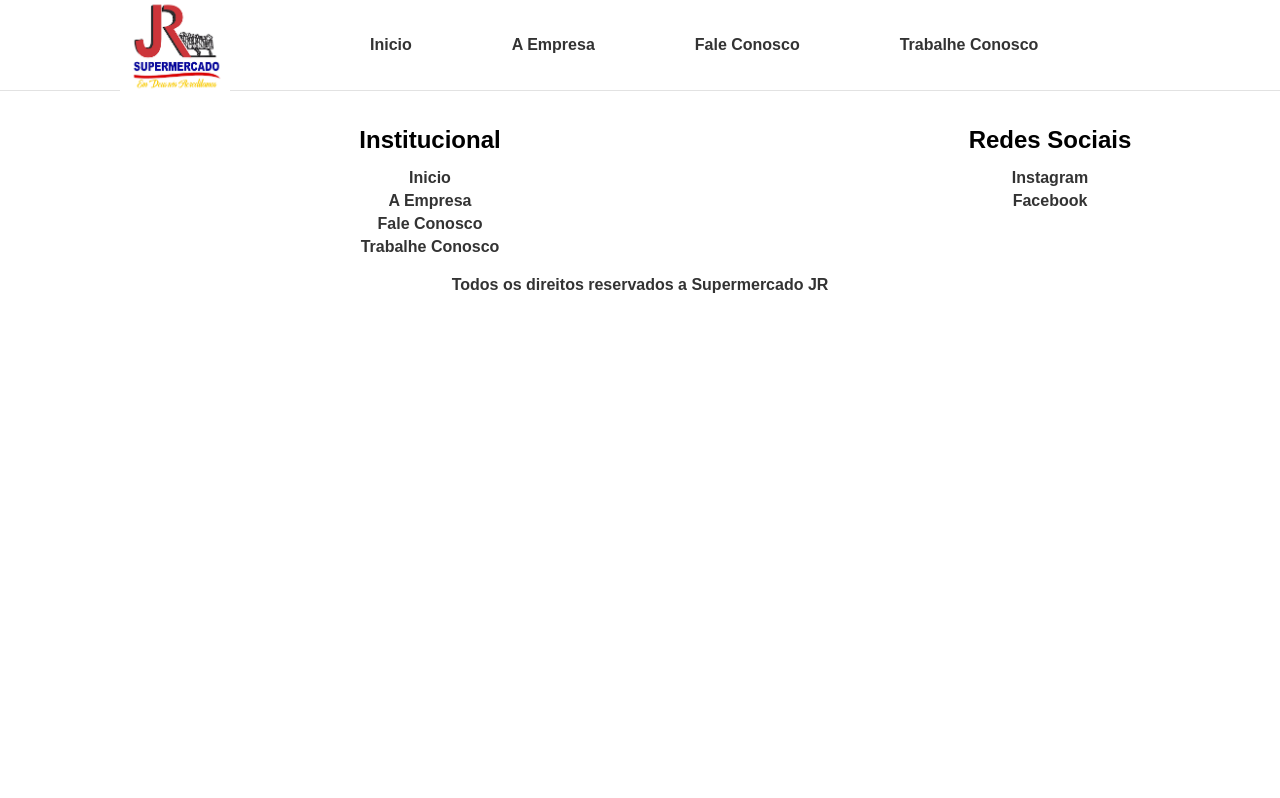
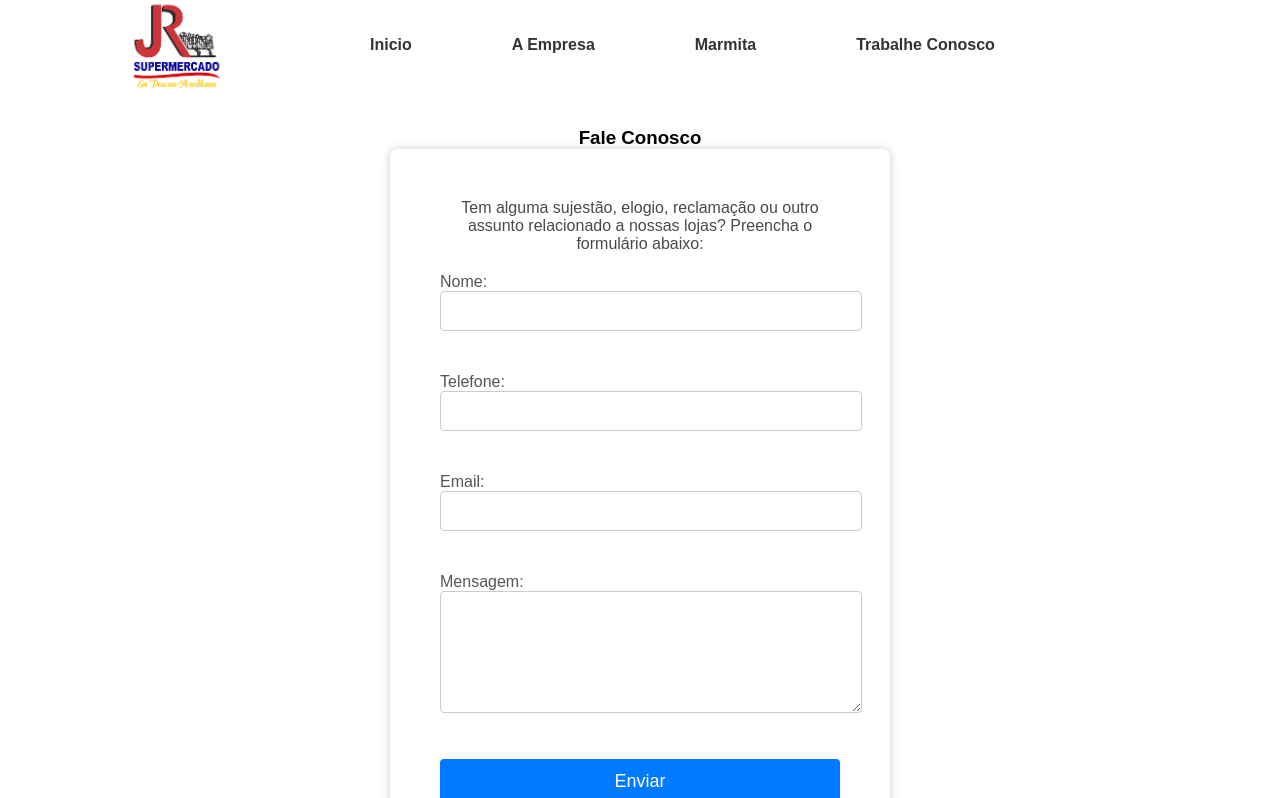
Before and after one commit to masamps/mercado-jr, a React (Create React App) app: page /Marmita in a window 1280 px wide. Shown: the top 798 px of the page. Built offline with nearby package versions, Linux system fonts and the light colour scheme; the HTML template or start-up script is replaced by a standard one.

Commit message:
fix: renomea pagina para marmita

```diff
--- a/src/App.js
+++ b/src/App.js
@@ -2,7 +2,7 @@ import React from 'react';
 import { BrowserRouter as Router, Route, Routes, Navigate} from 'react-router-dom';
 import Home from './pages/home';
 import Empresa from './pages/empresa';
-import Fale from './pages/faleConosco';
+import Marmita from './pages/marmita';
 import Navigator from './pages/navigator';
 import Trabalhe from './pages/trabalhe';
 import Footer from './pages/footer';
@@ -16,7 +16,7 @@ function App() {
       <Route path="/mercado-jr/" element= {<Navigate to="/Home" />} />
       <Route path="/Home" element={<Home />} />
       <Route path="/Empresa" element={<Empresa />} />
-      <Route path="/Fale" element={<Fale />} />
+      <Route path="/Marmita" element={<Marmita />} />
       <Route path="/Trabalhe" element={<Trabalhe />} />
       </Routes>
       <Footer/>
--- a/src/pages/footer.js
+++ b/src/pages/footer.js
@@ -11,7 +11,7 @@ const Footer = () => {
              <ul class='ul-footer'>
                  <li><Link to="/Home">Inicio</Link></li>
                  <li><Link to="/Empresa">A Empresa</Link></li>
-                 <li><Link to="/Fale">Fale Conosco</Link></li>
+                 <li><Link to="/Marmita">Marmita</Link></li>
                  <li><Link to="/Trabalhe">Trabalhe Conosco</Link></li>
              </ul>
          </div>
--- a/src/pages/faleConosco.js
+++ b/src/pages/marmita.js
@@ -1,7 +1,7 @@
 import React, { useState } from 'react';
-import '../styles/faleConosco.css';
+import '../styles/marmita.css';
 
-const Fale = () => {
+const Marmita = () => {
     const [nome, setNome] = useState('');
     const [telefone, setTelefone] = useState('');
     const [email, setEmail] = useState('');
@@ -68,4 +68,4 @@ const Fale = () => {
     );
 };
 
-export default Fale;
+export default Marmita;
--- a/src/pages/navigator.js
+++ b/src/pages/navigator.js
@@ -14,7 +14,7 @@ function Navigator() {
         <ul>
           <li><Link to="/Home">Inicio</Link></li>
           <li><Link to="/Empresa">A Empresa</Link></li>
-          <li><Link to="/Fale">Fale Conosco</Link></li>
+          <li><Link to="/Marmita">Marmita</Link></li>
           <li><Link to="/Trabalhe">Trabalhe Conosco</Link></li>
         </ul>
       </nav>
--- /dev/null
+++ b/src/styles/marmita.css
@@ -0,0 +1,63 @@
+/* Fale.css */
+.formulario {
+    display: flex;
+    justify-content: center;
+    align-items: center;
+    height: 100vh;
+    flex-direction: column;
+}
+
+.form {
+    width: 400px;
+    padding: 50px;
+    border-radius: 8px;
+    box-shadow: 0 0 10px rgba(0, 0, 0, 0.2);
+}
+
+.titulo-formulario{
+    text-align: center;
+    color: #48494b;
+    margin-bottom: 20px;
+}
+
+.form h2 {
+    color: #333;
+    font-size: 24px;
+    margin-bottom: 20px;
+}
+
+.form label {
+    display: block;
+    margin-bottom: 8px;
+    color: #555;
+}
+
+.formulario-input,
+.formulario-textarea {
+    width: 100%;
+    padding: 10px;
+    margin-bottom: 16px;
+    border: 1px solid #ccc;
+    border-radius: 4px;
+    font-size: 16px;
+}
+
+.formulario-textarea {
+    height: 100px;
+}
+
+.formulario-button {
+    width: 100%;
+    padding: 12px;
+    border: none;
+    border-radius: 4px;
+    background-color: #007bff;
+    color: #fff;
+    font-size: 18px;
+    cursor: pointer;
+    transition: background-color 0.3s;
+}
+
+.formulario-button:hover {
+    background-color: #0056b3;
+}
```
